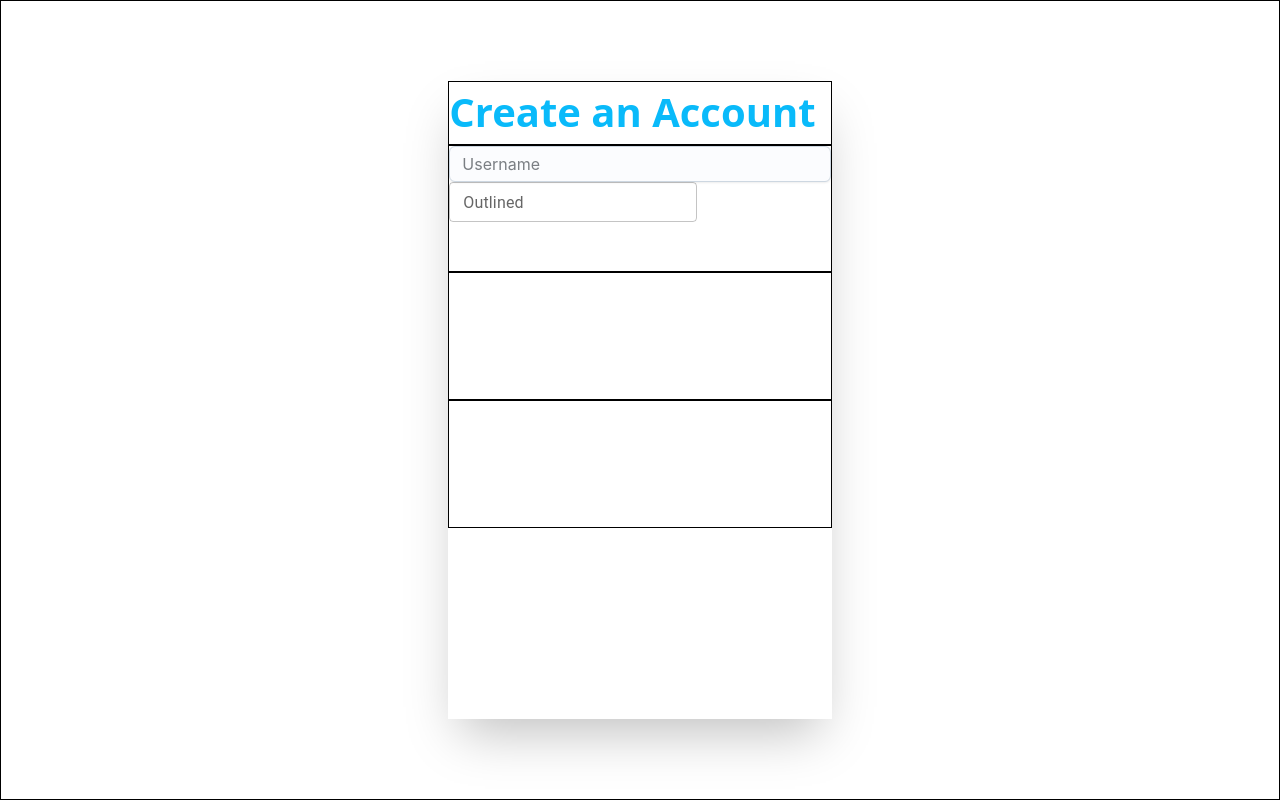
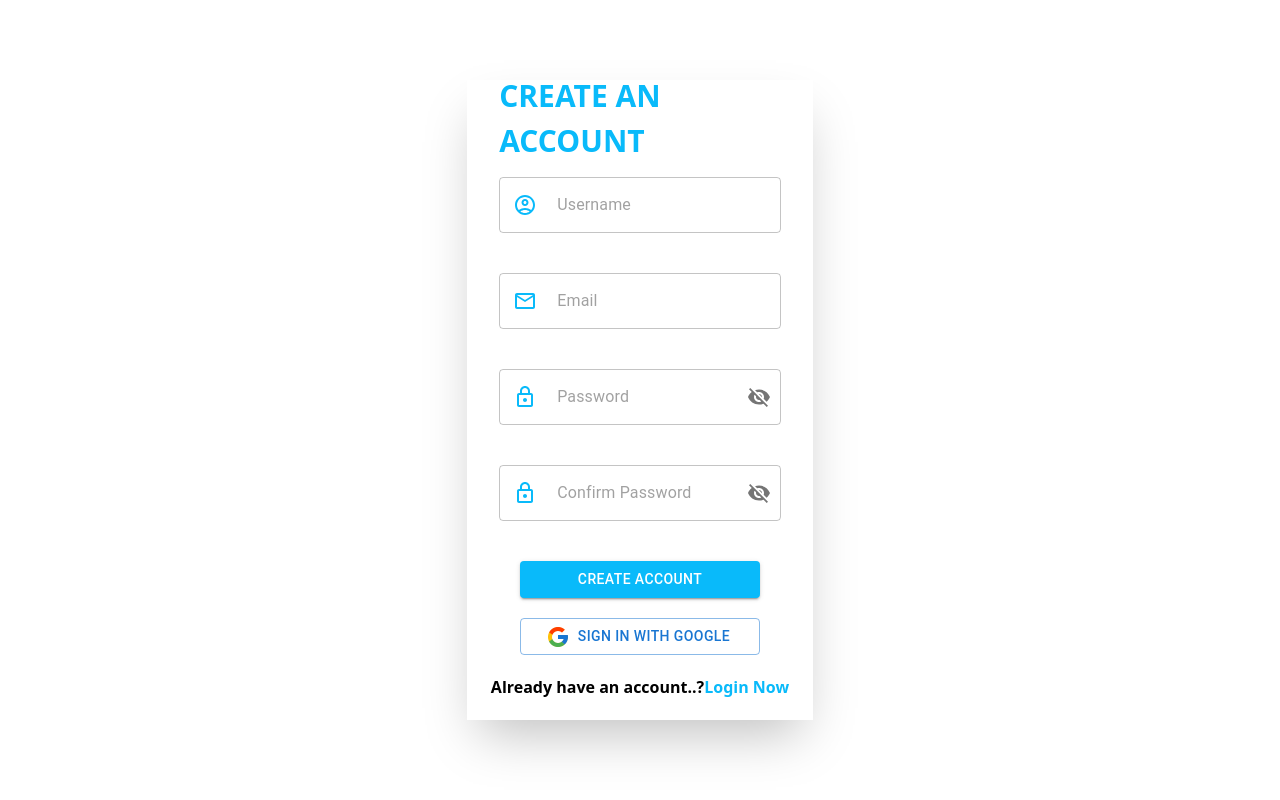
Before and after one commit to isurusachinda85/React-App, a React (Create React App) app in the folder client/: page /signup in a window 1280 px wide. Built offline with nearby package versions, Linux system fonts and the light colour scheme.

Commit message:
complete signup page and add common button componnent

```diff
--- /dev/null
+++ b/client/src/view/common/Button/Button.tsx
@@ -0,0 +1,76 @@
+import React, { Component, ReactNode, MouseEvent } from "react";
+import Button from "@mui/material/Button";
+
+interface CommonButtonProps {
+    onClick?: (event: { event: MouseEvent<HTMLButtonElement> }) => void;
+    children?: ReactNode;
+    variant?: "text" | "outlined" | "contained";
+    className?: string;
+    label?: string;
+    size?: "small" | "medium" | "large";
+    disabled?: boolean;
+    color?: "inherit" | "primary" | "secondary" | "default" | "success" | "error" | "info" | "warning";
+    type?: "button" | "submit" | "reset";
+    endIcon?: ReactNode;
+    startIcon?: ReactNode;
+    style?: React.CSSProperties;
+}
+
+class CommonButton extends Component<CommonButtonProps> {
+    static defaultProps: Partial<CommonButtonProps> = {
+        className: "",
+        color: "primary",
+        label: "",
+        size: "medium",
+        variant: "contained",
+        disabled: false,
+        type: "button",
+    };
+
+    handlerButtonClick = (event: MouseEvent<HTMLButtonElement>) => {
+        const { onClick, disabled } = this.props;
+        if (disabled) return;
+        onClick && onClick({ event });
+    };
+
+    renderChildren = (label?: string, children?: ReactNode) => {
+        if (label) return label;
+        if (children) return children;
+    };
+
+    render() {
+        const {
+            children,
+            label,
+            className,
+            color,
+            size,
+            type,
+            variant,
+            disabled,
+            startIcon,
+            endIcon,
+            style,
+        } = this.props;
+
+        return (
+            <Button
+                className={className}
+                size={size}
+                endIcon={endIcon}
+                color={color as "inherit" | "primary" | "secondary" | "success" | "error" | "info" | "warning"}
+                variant={variant}
+                disabled={disabled}
+                type={type}
+                onClick={this.handlerButtonClick}
+                style={style}
+                startIcon={startIcon}
+
+            >
+                {this.renderChildren(label, children)}
+            </Button>
+        );
+    }
+}
+
+export default CommonButton;
--- a/client/src/view/common/navBar/Navbar.tsx
+++ b/client/src/view/common/navBar/Navbar.tsx
@@ -9,6 +9,7 @@ import IconButton from '@mui/material/IconButton';
 import Badge, { BadgeProps } from '@mui/material/Badge';
 import { styled } from '@mui/material/styles';
 import ArrowDropDownOutlinedIcon from '@mui/icons-material/ArrowDropDownOutlined';
+import CommonButton from "../Button/Button";
 
 const StyledBadge = styled(Badge)<BadgeProps>(({ theme }) => ({
     '& .MuiBadge-badge': {
@@ -59,16 +60,15 @@ export class Navbar extends Component {
 
                     <div className="h-full flex items-center">
                         <Link to="/login">
-                            <Button className="h-10 w-28" variant="outlined" size="small">Login</Button>
+                            {/* <Button className="h-10 w-28" variant="outlined" size="small">Login</Button> */}
+                            <CommonButton className="h-10 w-28" variant="outlined" label="Login" />
                         </Link>
+                    </div>
 
-
-                    </div>
                     <div className="h-full flex items-center">
-
-
                         <Link to="/signup">
-                            <Button className="h-10 w-28" variant="contained" size="small">Sign Up</Button>
+                            {/* <Button className="h-10 w-28" variant="contained" size="small">Sign Up</Button> */}
+                            <CommonButton className="h-10 w-28" variant="contained" label="Sign Up" />
                         </Link>
                     </div>
                 </nav>
--- a/client/src/view/pages/signUp/SignUp.tsx
+++ b/client/src/view/pages/signUp/SignUp.tsx
@@ -1,25 +1,125 @@
 import { Component } from "react";
-import Input from '@mui/joy/Input';
 import TextField from '@mui/material/TextField';
+import AccountCircleOutlinedIcon from '@mui/icons-material/AccountCircleOutlined';
+import EmailOutlinedIcon from '@mui/icons-material/EmailOutlined';
+import LockOutlinedIcon from '@mui/icons-material/LockOutlined';
+import InputAdornment from '@mui/material/InputAdornment';
+import IconButton from '@mui/material/IconButton';
+import Visibility from '@mui/icons-material/Visibility';
+import VisibilityOff from '@mui/icons-material/VisibilityOff';
+import CommonButton from "../../common/Button/Button";
+import Googlelogo from "../../../image/google.png";
+import { Link } from "react-router-dom";
 
-export class SignUp extends Component {
+
+interface InputAdornmentsState {
+    showPassword: boolean;
+}
+
+export class SignUp extends Component<{}, InputAdornmentsState> {
+    constructor(props: {}) {
+        super(props)
+        this.state = {
+            showPassword: false,
+        }
+        this.handleClickShowPassword = this.handleClickShowPassword.bind(this);
+
+    }
+
+    handleClickShowPassword() {
+        this.setState((prevState) => ({ showPassword: !prevState.showPassword }));
+    }
+
+
     render() {
+
         return (
             <>
-                <div className="border border-black w-[100vw] h-[100vh] flex items-center justify-center">
-                    <div className="w-[30%] h-[80%] shadow-2xl ">
-                        <div className="border border-black w-full h-[10%] text-[#09bafa] font-bold text-[40px]">
-                            <h1>Create an Account</h1>
+                <div className="w-[100vw] h-[100vh] flex items-center justify-center">
+                    <div className="w-[27%] h-[80%] shadow-2xl ">
+                        <div className="w-full h-[12%]  font-bold text-[30px] pl-8 text-[#09bafa] flex items-center">
+                            <h1>CREATE AN ACCOUNT</h1>
                         </div>
-                        <div className="border border-black w-full h-[20%]">
-                            <Input placeholder="Username" />
-                            <TextField id="outlined-basic" label="Outlined" variant="outlined" size="small" />
+
+                        <div className="w-full h-[60%] pl-8 pr-8 flex flex-col justify-around">
+
+                            <TextField
+                                fullWidth
+                                placeholder="Username"
+                                InputProps={{
+                                    startAdornment: <AccountCircleOutlinedIcon className="mr-5 text-[#09bafa]" />,
+                                }}
+                            />
+
+                            <TextField
+                                fullWidth
+                                placeholder="Email"
+                                InputProps={{
+                                    startAdornment: <EmailOutlinedIcon className="mr-5 text-[#09bafa]" />,
+                                }}
+                            />
+
+
+                            <TextField
+                                fullWidth
+                                type={this.state.showPassword ? 'text' : 'password'}
+                                placeholder="Password"
+                                InputProps={{
+                                    startAdornment: (
+                                        <LockOutlinedIcon className="mr-5 text-[#09bafa]" />
+                                    ),
+                                    endAdornment: (
+                                        <InputAdornment position="end">
+                                            <IconButton
+                                                aria-label="toggle password visibility"
+                                                onClick={this.handleClickShowPassword}
+                                                edge="end"
+                                            >
+                                                {this.state.showPassword ? <Visibility /> : <VisibilityOff />}
+                                            </IconButton>
+                                        </InputAdornment>
+                                    ),
+                                }}
+                            />
+
+
+                            <TextField
+                                fullWidth
+                                type={this.state.showPassword ? 'text' : 'password'}
+                                placeholder="Confirm Password "
+                                InputProps={{
+                                    startAdornment: (
+                                        <LockOutlinedIcon className="mr-5 text-[#09bafa]" />
+                                    ),
+                                    endAdornment: (
+                                        <InputAdornment position="end">
+                                            <IconButton
+                                                aria-label="toggle password visibility"
+                                                onClick={this.handleClickShowPassword}
+                                                edge="end"
+                                            >
+                                                {this.state.showPassword ? <Visibility /> : <VisibilityOff />}
+                                            </IconButton>
+                                        </InputAdornment>
+                                    ),
+                                }}
+                            />
+
                         </div>
-                        <div className="border border-black w-full h-[20%]"></div>
-                        <div className="border border-black w-full h-[20%]"></div>
+                        <div className="w-full h-[28%] flex flex-col items-center justify-evenly">
+                            <CommonButton className="w-60" label="Create Account" style={{ background: "#09bafa" }} />
+                            <CommonButton className="w-60" label="Sign in with google" variant="outlined" startIcon={<img src={Googlelogo} alt="Google Logo" className="w-[24px] h-[24px]" />} />
+                            <h1 className="font-bold">Already have an account..?
+                                <Link to="/login">
+                                    <span className="text-[#09bafa] hover:underline">Login Now </span>
+                                </Link>
+                            </h1>
+                        </div>
+
                     </div>
                 </div>
             </>
         );
     }
 }
+export default InputAdornmentsState;
```
Also changed, not shown: client/src/image/google.png (added).
